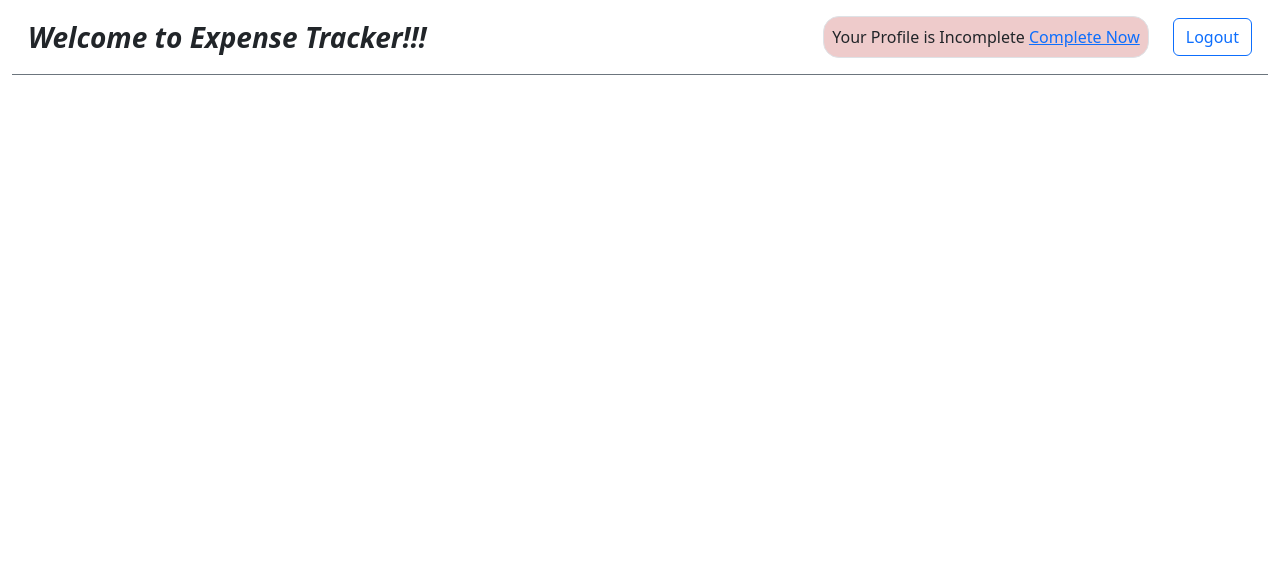
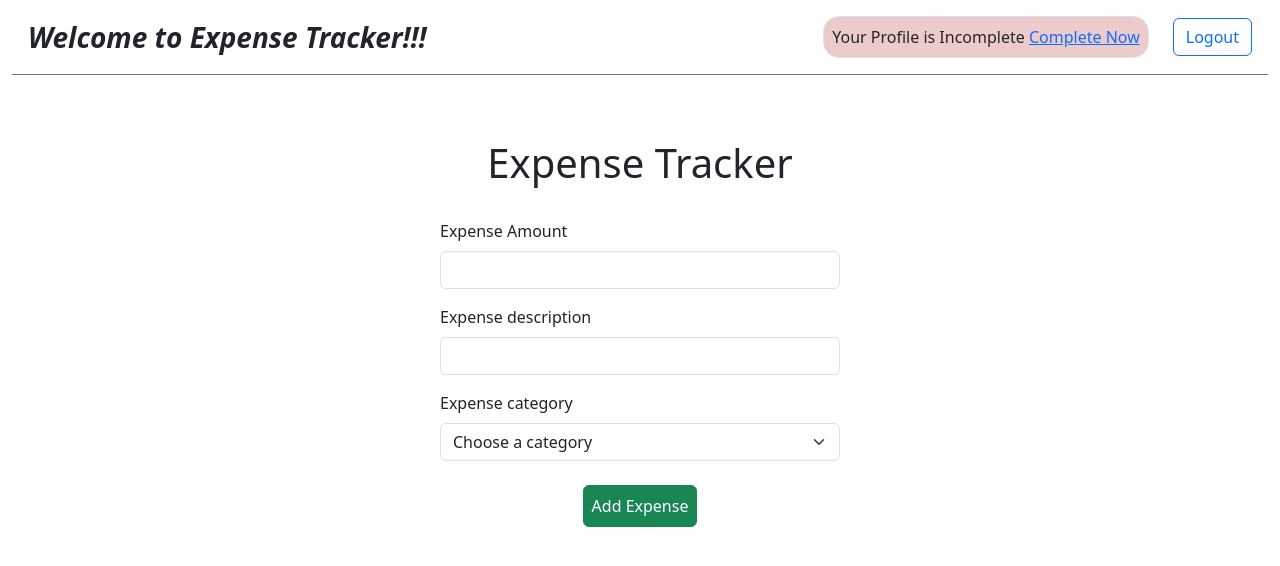
Before and after one commit to samimakter96/expense-tracker-react, a React (Vite) app: page /welcome in a window 1280 px wide. Shown: the top 566 px of the page. Built offline with nearby package versions, Linux system fonts and the light colour scheme.

Commit message:
Adding Expenses for tracking purpose

```diff
--- a/package.json
+++ b/package.json
@@ -13,7 +13,8 @@
     "bootstrap": "^5.3.3",
     "react": "^18.2.0",
     "react-dom": "^18.2.0",
-    "react-router-dom": "^6.23.1"
+    "react-router-dom": "^6.23.1",
+    "uuid": "^9.0.1"
   },
   "devDependencies": {
     "@types/react": "^18.2.66",
--- a/src/App.jsx
+++ b/src/App.jsx
@@ -1,7 +1,7 @@
 import { BrowserRouter as Router, Routes, Route, Navigate } from "react-router-dom"
 import AuthForm from "./components/Auth/AuthForm"
-import Welcome from "./pages/Welcome"
-import Profile from "./pages/Profile";
+import Welcome from "./pages/Welcome/Welcome";
+import Profile from "./pages/Profile/Profile";
 import ForgotPassword from "./pages/ForgotPassword/ForgotPassword";
 function App() {
 
--- /dev/null
+++ b/src/components/Expense/ExpenseForm.jsx
@@ -0,0 +1,104 @@
+import React, { useRef, useState } from 'react';
+import { v4 as uuidv4 } from 'uuid';
+import ExpenseList from './ExpenseList';
+
+const Expenses = () => {
+  const [expenses, setExpenses] = useState([]);
+
+  const amountInputRef = useRef();
+  const descriptionInputRef = useRef();
+  const categoryInputRef = useRef();
+
+  const handleSubmit = (event) => {
+    event.preventDefault();
+    const enteredAmount = amountInputRef.current.value;
+    const enteredDescription = descriptionInputRef.current.value;
+    const enteredCategory = categoryInputRef.current.value;
+
+    const expenseData = {
+      id: uuidv4(),
+      amount: enteredAmount,
+      description: enteredDescription,
+      category: enteredCategory,
+    };
+    setExpenses((prevExpenses) => {
+      return [...prevExpenses, expenseData];
+    });
+  };
+
+  return (
+    <div>
+      <div className="container d-flex flex-column justify-content-center align-items-center mt-3">
+        <h2 className="h1 mt-5">Expense Tracker</h2>
+        <form
+          onSubmit={handleSubmit}
+          style={{ width: '400px' }}
+          className="mt-2"
+        >
+          <div className="control">
+            <label htmlFor="amount" className="form-label">
+              Expense Amount
+            </label>
+            <input
+              className="form-control"
+              type="text"
+              id="amount"
+              required
+              ref={amountInputRef}
+            />
+          </div>
+          <div className="control">
+            <label htmlFor="description" className="form-label">
+              Expense description
+            </label>
+            <input
+              className="form-control"
+              type="text"
+              id="description"
+              required
+              ref={descriptionInputRef}
+            />
+          </div>
+          <div className="control">
+            <label htmlFor="category" className="form-label">
+              Expense category
+            </label>
+            <select
+              className="form-select"
+              aria-label="Large select example"
+              id="category"
+              required
+              ref={categoryInputRef}
+            >
+              <option value="" disabled selected>
+                Choose a category
+              </option>
+              <option value="food">Food</option>
+              <option value="shopping">Shopping</option>
+              <option value="grocery">Grocery</option>
+              <option value="travel">Travel</option>
+              <option value="clothing">Clothing</option>
+              <option value="entertainment">Entertainment</option>
+              <option value="other">Other</option>
+            </select>
+          </div>
+
+          <div className="d-flex justify-content-center">
+            <button
+              type="submit"
+              className="btn btn-success p-2 mt-2 rounded-2"
+            >
+              Add Expense
+            </button>
+          </div>
+        </form>
+
+        <div style={{ width: '400px' }} className="mt-4">
+          <ExpenseList expenses={expenses} />
+        </div>
+      </div>
+    </div>
+  );
+};
+
+export default Expenses;
--- /dev/null
+++ b/src/components/Expense/ExpenseList.jsx
@@ -0,0 +1,21 @@
+import React from 'react';
+
+const ExpenseList = ({ expenses }) => {
+  return (
+    <ul className="list-group">
+      {expenses.map((expense) => (
+        <li
+          key={expense.id}
+          className="list-group-item d-flex justify-content-between align-items-center"
+          style={{ width: '100%' }}
+        >
+          <span>{expense.description}</span>
+          <span>{expense.amount}</span>
+          <span className="text-muted">{expense.category}</span>
+        </li>
+      ))}
+    </ul>
+  );
+};
+
+export default ExpenseList;
--- a/src/pages/Profile.jsx
+++ b/src/pages/Profile/Profile.jsx
@@ -1,6 +1,6 @@
 import React, { useEffect, useState } from 'react';
 import { Link } from 'react-router-dom';
-import { useAuth } from '../context/AuthContext';
+import { useAuth } from '../../context/AuthContext';
 
 const Profile = () => {
   const [userName, setUserName] = useState('');
--- a/src/pages/Welcome.jsx
+++ /dev/null
@@ -1,38 +0,0 @@
-import React from 'react';
-import { Link } from 'react-router-dom';
-import { useAuth } from '../context/AuthContext';
-import { useNavigate } from 'react-router-dom';
-
-const Welcome = () => {
-
-  const authContext = useAuth()
-  const navigate = useNavigate()
-
-  const logOutHandler = () => {
-    authContext.logout();
-    navigate('/login')
-  }
-
-  return (
-    <div className="container-fluid">
-      <div className="d-flex justify-content-between align-items-center border-bottom border-secondary p-3">
-        <div className="d-flex align-items-center">
-          <p className="fw-bold fst-italic fs-3 mb-0">
-            Welcome to Expense Tracker!!!
-          </p>
-        </div>
-        <div className="d-flex align-items-center">
-          <div
-            className="p-2 mx-4 border rounded-4"
-            style={{ backgroundColor: '#eecbcb' }}
-          >
-            Your Profile is Incomplete <Link to="/profile">Complete Now</Link>
-          </div>
-          <button className="btn btn-outline-primary" onClick={logOutHandler}>Logout</button>
-        </div>
-      </div>
-    </div>
-  );
-};
-
-export default Welcome;
--- /dev/null
+++ b/src/pages/Welcome/Welcome.jsx
@@ -0,0 +1,46 @@
+import React from 'react';
+import { Link } from 'react-router-dom';
+import { useAuth } from '../../context/AuthContext';
+import { useNavigate } from 'react-router-dom';
+import Expenses from '../../components/Expense/ExpenseForm';
+
+const Welcome = () => {
+
+  const authContext = useAuth()
+  const navigate = useNavigate()
+
+  const logOutHandler = () => {
+    authContext.logout();
+    navigate('/login')
+  }
+
+  return (
+    <>
+      <div className="container-fluid">
+        <div className="d-flex justify-content-between align-items-center border-bottom border-secondary p-3">
+          <div className="d-flex align-items-center">
+            <p className="fw-bold fst-italic fs-3 mb-0">
+              Welcome to Expense Tracker!!!
+            </p>
+          </div>
+          <div className="d-flex align-items-center">
+            <div
+              className="p-2 mx-4 border rounded-4"
+              style={{ backgroundColor: '#eecbcb' }}
+            >
+              Your Profile is Incomplete <Link to="/profile">Complete Now</Link>
+            </div>
+            <button className="btn btn-outline-primary" onClick={logOutHandler}>
+              Logout
+            </button>
+          </div>
+        </div>
+      </div>
+      <div>
+        <Expenses />
+      </div>
+    </>
+  );
+};
+
+export default Welcome;
```
Also changed, not shown: 1 other file (tests, documents, lock files or other folders).
